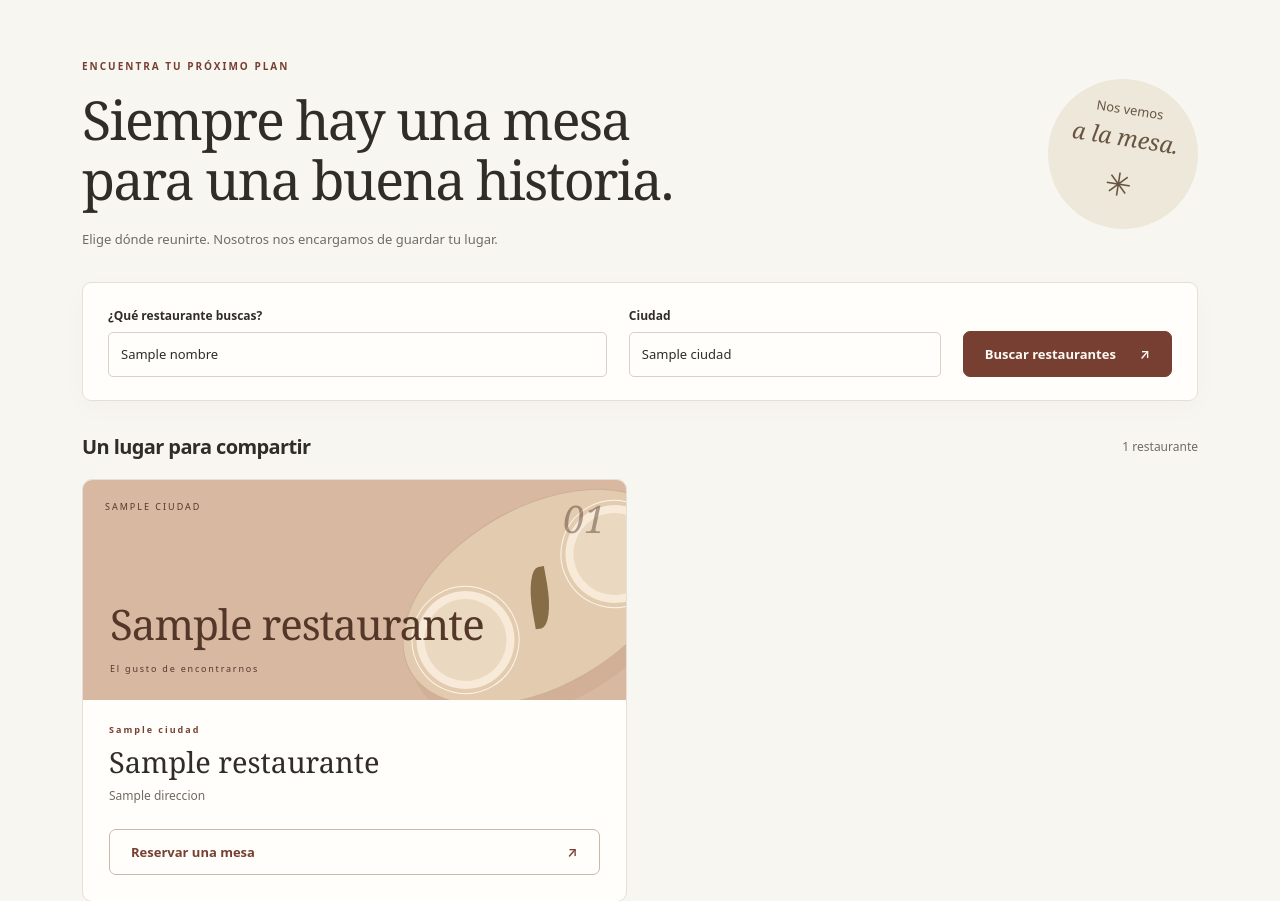
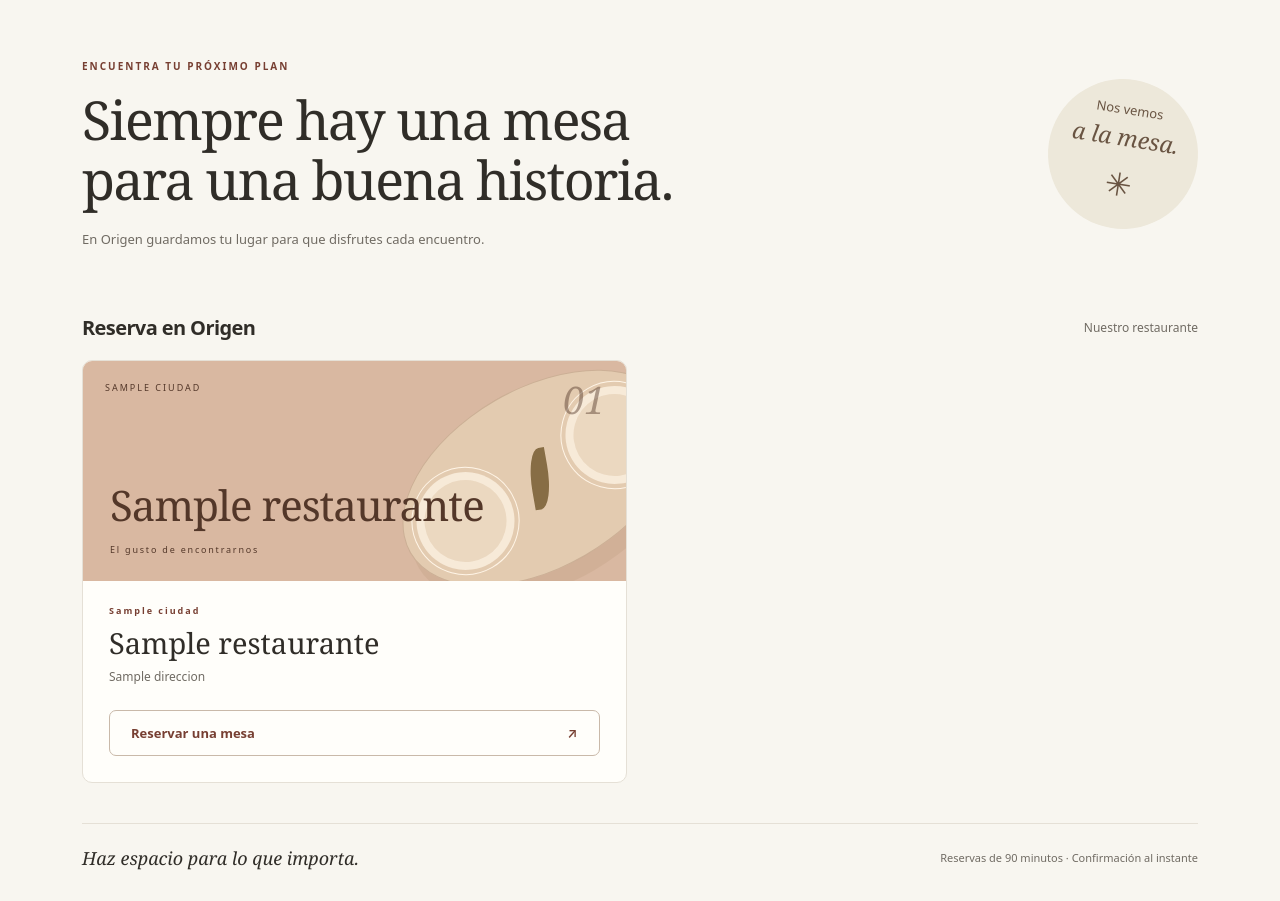
Before and after one commit to linacastaneda/MESA_LISTA, a Flask app: template reservas/vista/templates/restaurantes.html in a window 1280 px wide. Shown: the top 901 px of the page. After the commit the page ends 870 px from the top, so only its background shows below. Run offline with Flask 3, Linux system fonts and the light colour scheme; the template is opened without the code that fills it: most values are stand-ins (such as "Sample title", 1, 10 or a date in 2020); some libraries are stand-ins or nearby versions.

Commit message:
Adaptar Origen: reservas/vista/templates/restaurantes.html

```diff
--- a/reservas/vista/templates/restaurantes.html
+++ b/reservas/vista/templates/restaurantes.html
@@ -1,17 +1,12 @@
-{% extends 'base.html' %}{% block title %}Restaurantes{% endblock %}
+{% extends 'base.html' %}{% block title %}Origen{% endblock %}
 {% block content %}
-<section class="page-intro"><div><p class="eyebrow accent">ENCUENTRA TU PRÓXIMO PLAN</p><h1>Siempre hay una mesa<br>para una buena historia.</h1><p class="muted">Elige dónde reunirte. Nosotros nos encargamos de guardar tu lugar.</p></div><div class="intro-seal" aria-hidden="true">Nos vemos<br><em>a la mesa.</em><span>✳</span></div></section>
-<form method="get" class="search-bar" role="search">
-  <div class="field"><label for="nombre">¿Qué restaurante buscas?</label><input id="nombre" name="nombre" placeholder="Nombre del restaurante" value="{{ nombre }}" maxlength="100"></div>
-  <div class="field"><label for="ciudad">Ciudad</label><input id="ciudad" name="ciudad" placeholder="Todas las ciudades" value="{{ ciudad }}" maxlength="100"></div>
-  <button class="button" type="submit">Buscar restaurantes <span aria-hidden="true">↗</span></button>
-</form>
-<div class="section-line"><h2>Un lugar para compartir</h2><span class="muted">{{ restaurantes|length }} {{ 'restaurante' if restaurantes|length == 1 else 'restaurantes' }}</span></div>
+<section class="page-intro"><div><p class="eyebrow accent">ENCUENTRA TU PRÓXIMO PLAN</p><h1>Siempre hay una mesa<br>para una buena historia.</h1><p class="muted">En Origen guardamos tu lugar para que disfrutes cada encuentro.</p></div><div class="intro-seal" aria-hidden="true">Nos vemos<br><em>a la mesa.</em><span>✳</span></div></section>
+<div class="section-line"><h2>Reserva en Origen</h2><span class="muted">Nuestro restaurante</span></div>
 <div class="restaurant-grid">
 {% for r in restaurantes %}<article class="restaurant-card">
   <div class="restaurant-art {{ 'green' if loop.index is even else 'terracotta' }}"><span class="art-city">{{ r.ciudad }}</span><div class="art-table" aria-hidden="true"><span></span><i></i><span></span></div><span class="art-number">0{{ loop.index }}</span><div class="art-title">{{ r.nombre }}<small>El gusto de encontrarnos</small></div></div>
   <div class="restaurant-info"><div><p class="eyebrow accent">{{ r.ciudad }}</p><h3>{{ r.nombre }}</h3><p class="muted">{{ r.direccion }}</p></div><a class="button outline" href="{{ url_for('web.nueva_reserva', restaurante_id=r.id) }}">Reservar una mesa <span aria-hidden="true">↗</span></a></div>
-</article>{% else %}<div class="empty"><span aria-hidden="true">⌕</span><h3>No encontramos restaurantes</h3><p>Prueba con otro nombre o ciudad.</p><a href="{{ url_for('web.restaurantes') }}" class="button outline">Limpiar búsqueda</a></div>{% endfor %}
+</article>{% else %}<div class="empty"><span aria-hidden="true">⌕</span><h3>No encontramos el restaurante</h3><p>Consulta de nuevo más adelante.</p><a href="{{ url_for('web.restaurantes') }}" class="button outline">Volver al inicio</a></div>{% endfor %}
 </div>
 <div class="bottom-note"><strong>Haz espacio para lo que importa.</strong><span>Reservas de {{ duracion }} minutos · Confirmación al instante</span></div>
 {% endblock %}
```
